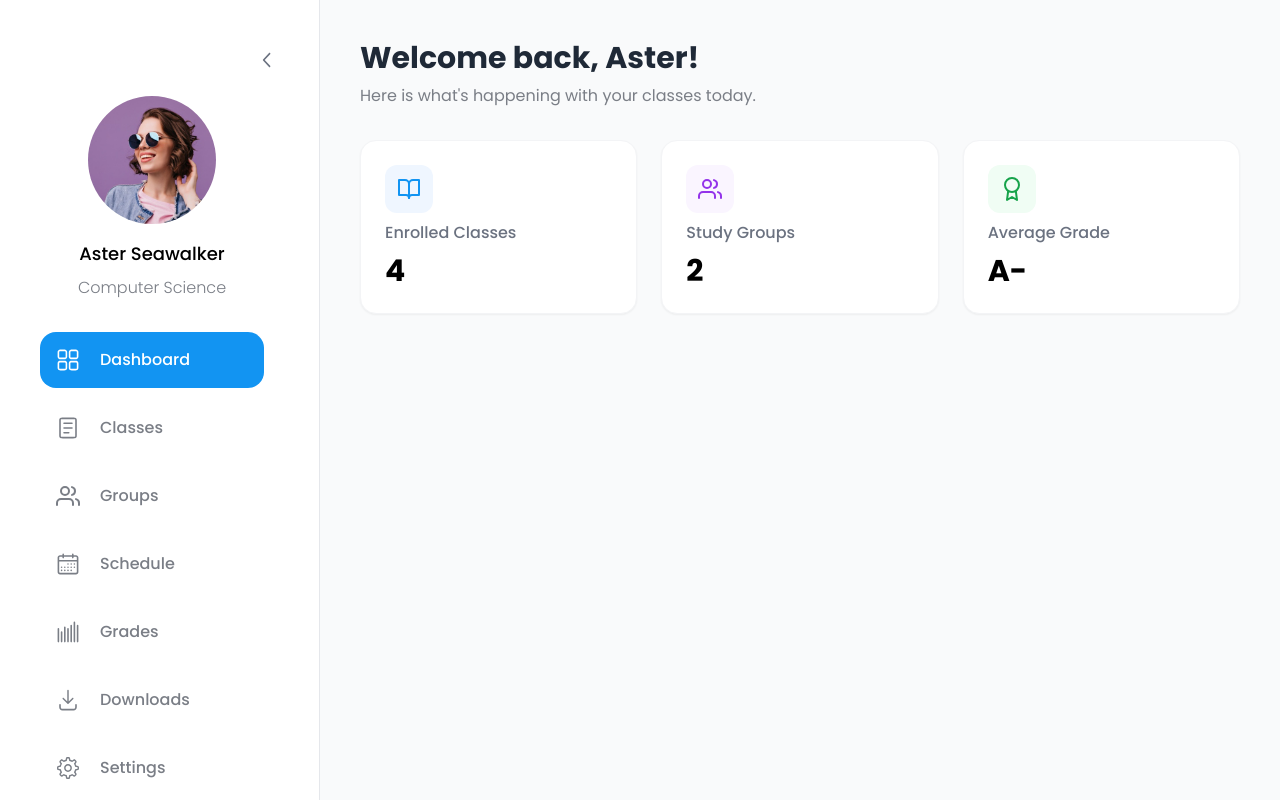
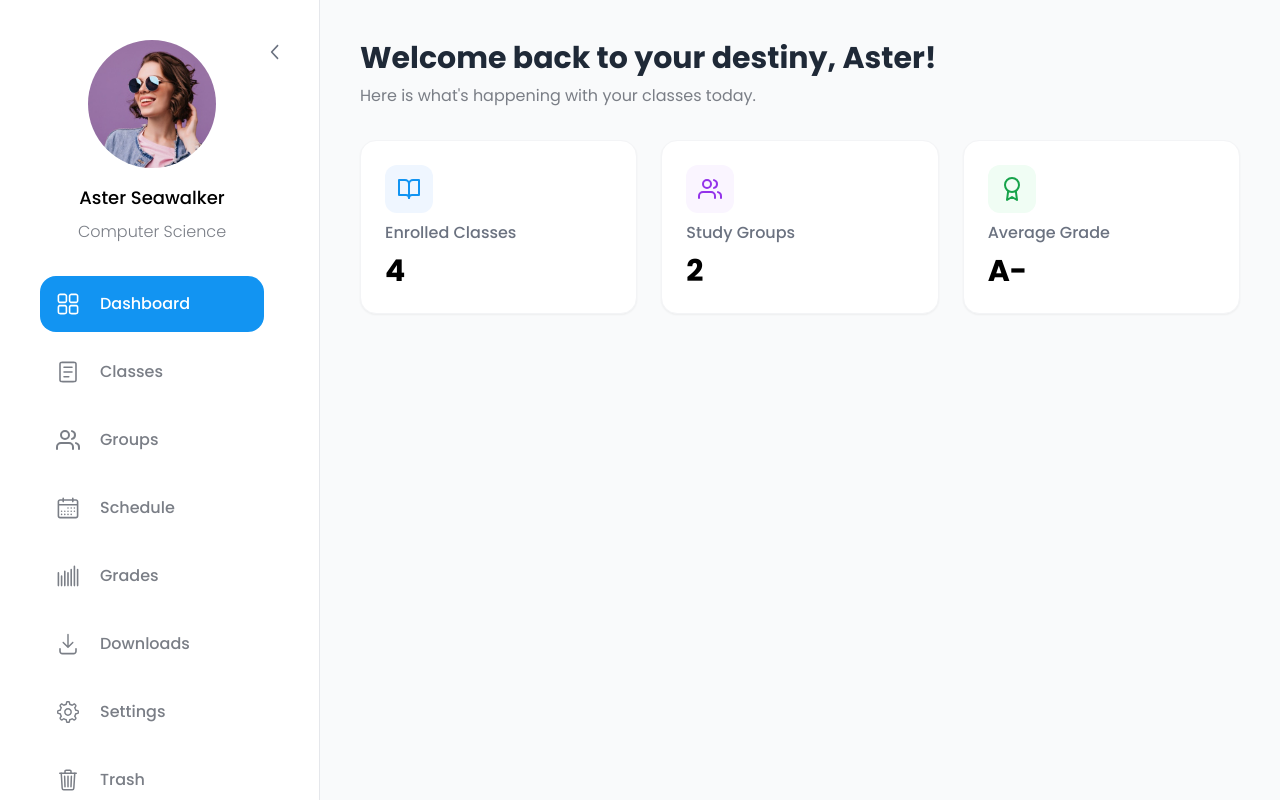
Before and after one commit to Peeb-Dalpeeb/My-Test-App, a React (Vite) app: page / in a window 1280 px wide. Built offline with nearby package versions, Linux system fonts and the light colour scheme.

Commit message:
Got things ready for production

```diff
--- a/src/App.tsx
+++ b/src/App.tsx
@@ -3,7 +3,7 @@ import { Sidebar } from './components/Sidebar';
 import { Dashboard } from './components/Dashboard';
 import { Classes } from './components/Classes';
 
-function App() {
+export function App() {
   const [activeTab, setActiveTab] = useState("Dashboard");
 
   return (
@@ -28,5 +28,3 @@ function App() {
     </div>
   )
 }
-
-export default App
--- a/src/components/Dashboard.tsx
+++ b/src/components/Dashboard.tsx
@@ -8,7 +8,7 @@ export function Dashboard() {
   return (
     <MainLayout>
       <PageHeader
-        title="Welcome back, Aster!"
+        title="Welcome back to your destiny, Aster!"
         subtitle="Here is what's happening with your classes today."
       />
 
--- a/src/components/MenuButton.tsx
+++ b/src/components/MenuButton.tsx
@@ -23,7 +23,7 @@ export function MenuButton({
 
     return (
         <button type="button" className={`${baseStyles} ${variantStyles} ${className}`} {...props}>
-            <span className="text-2xl flex-shrink-0" aria-hidden="true">
+            <span className={`${collapsed ? "text-lg" : "text-2xl"} flex-shrink-0`} aria-hidden="true">
                 {icon}
             </span>
             {!collapsed && (
--- a/src/components/Sidebar.tsx
+++ b/src/components/Sidebar.tsx
@@ -39,11 +39,11 @@ export function Sidebar({activeTab, setActiveTab}: SidebarProps) {
     const [collapsed, setCollapsed] = useState(false);
 
   return (
-    <aside className={`flex overflow-y-auto flex-col [scrollbar-gutter:stable] items-center pt-10 pb-5 ${collapsed ? 'w-25' : 'w-80'} h-screen border-r border-gray-200`}>
-      <div className="w-full flex justify-end px-4 mb-4">
-        <button
+    <aside className={`flex overflow-y-auto flex-col items-center pt-10 pb-5 ${collapsed ? 'w-20' : 'w-80 [scrollbar-gutter:stable]'} h-screen border-r border-gray-200`}>
+      <div className={`w-full relative flex ${collapsed ? "flex-col gap-2" : "justify-center"}`}>
+         <button
              onClick={() => setCollapsed(!collapsed)}
-             className="p-2 rounded-full hover:bg-gray-100 text-gray-500"
+             className={`rounded-full hover:bg-gray-100 text-gray-500 ${collapsed ? "self-center mb-4" : "absolute right-4"}`}
              aria-label={collapsed ? "Expand sidebar" : "Collapse sidebar"}
         >
              <RxChevronLeft
@@ -51,13 +51,13 @@ export function Sidebar({activeTab, setActiveTab}: SidebarProps) {
                 size={24}
              />
         </button>
-      </div>
-      <Profile
+        <Profile
         imageUrl={profileImage}
         name="Aster Seawalker"
         occupation="Computer Science"
         isCollapsed={collapsed}
       />
+      </div>
       <div className={`flex flex-col ${collapsed ? '' : 'w-full px-10'}  gap-3`}>
         {MENU_ITEMS.map(({ icon, label }) => (
           <MenuButton
--- a/src/main.tsx
+++ b/src/main.tsx
@@ -1,6 +1,6 @@
 import React from 'react'
 import ReactDOM from 'react-dom/client'
-import App from './App.tsx'
+import {App} from './App.tsx'
 import './index.css'
 
 ReactDOM.createRoot(document.getElementById('root')!).render(
--- a/tsconfig.node.json
+++ b/tsconfig.node.json
@@ -4,7 +4,9 @@
     "skipLibCheck": true,
     "module": "ESNext",
     "moduleResolution": "bundler",
-    "allowSyntheticDefaultImports": true
+    "allowSyntheticDefaultImports": true,
+    "forceConsistentCasingInFileNames": true,
+    "strict": true
   },
   "include": ["vite.config.ts"]
 }
```
